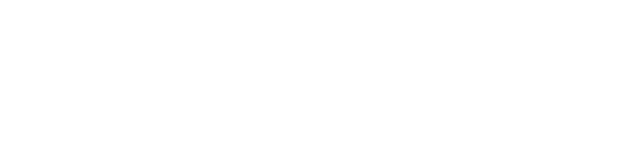
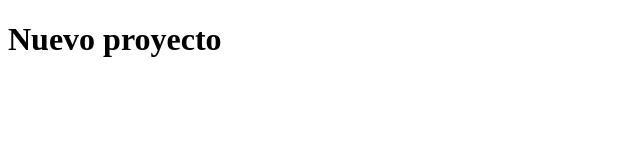
Before and after one commit to odriverar/codigo_grupo_1, a plain HTML site: page proyectos.html in a window 1280 px wide. Shown: the whole page, without its empty margins (0-640 px from the left). Drawn offline with Linux system fonts and the light colour scheme.

Commit message:
actualizado

```diff
--- a/proyectos.html
+++ b/proyectos.html
@@ -7,6 +7,6 @@
     <title>Proyectos</title>
 </head>
 <body>
-
+    <h1>Nuevo proyecto</h1>
 </body>
 </html>
```
